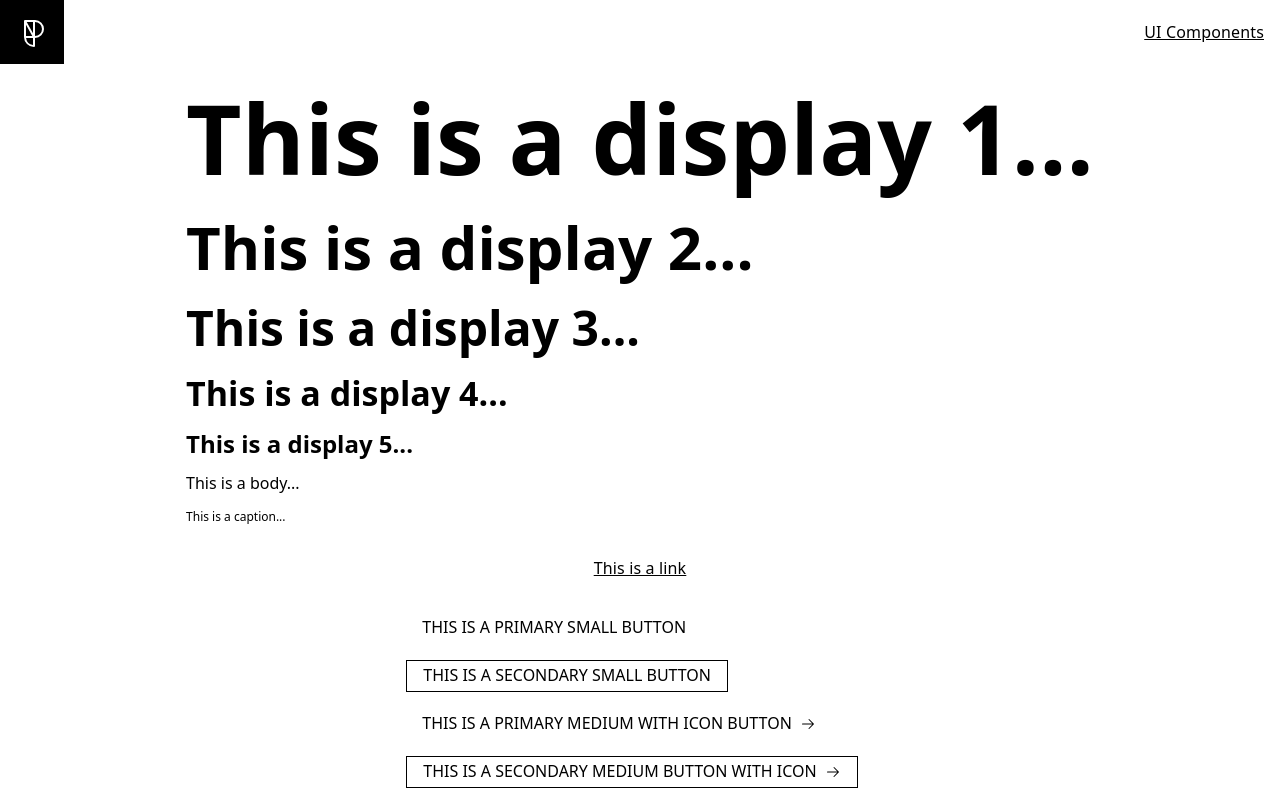
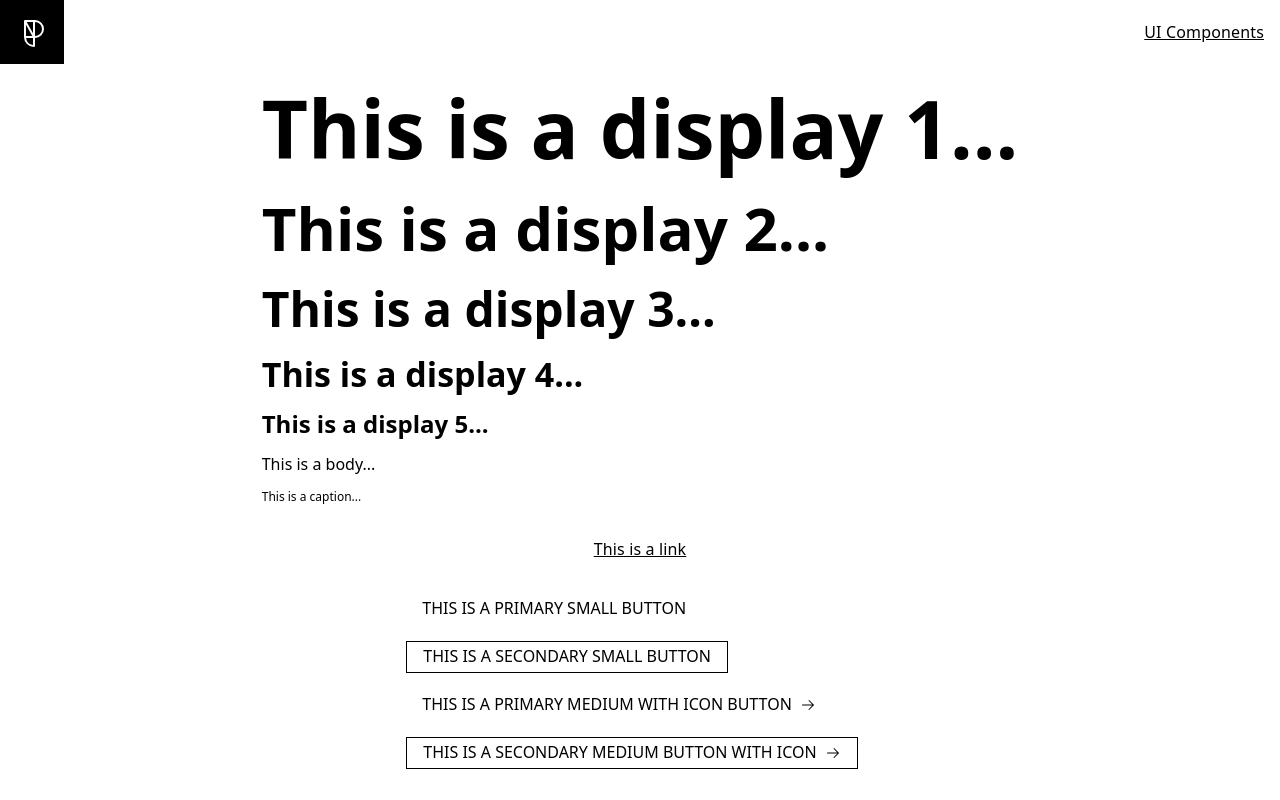
Before and after one commit to Hmoulvad/NewProject, a Next.js app: page /ui in a window 1280 px wide. Shown: the top 800 px of the page. Built offline with nearby package versions, Linux system fonts and the light colour scheme.

Commit message:
Update postcss.config.json and package.json, add postcss-preset-env and postcss-flexbugs-fixes

```diff
--- a/package.json
+++ b/package.json
@@ -26,7 +26,8 @@
     "@types/react-dom": "^18.2.18",
     "eslint": "^8.56.0",
     "eslint-config-next": "14.0.4",
-    "postcss-nesting": "^12.0.2",
+    "postcss-flexbugs-fixes": "^5.0.2",
+    "postcss-preset-env": "^9.3.0",
     "typescript": "^5.3.3"
   }
 }
--- /dev/null
+++ b/postcss.config.js
@@ -0,0 +1,15 @@
+module.exports = {
+  plugins: {
+    "postcss-flexbugs-fixes": {},
+    "postcss-preset-env": {
+      autoprefixer: {
+        flexbox: "no-2009",
+      },
+      stage: 3,
+      features: {
+        "custom-properties": false,
+        "nesting-rules": true,
+      },
+    },
+  },
+};
--- a/postcss.config.json
+++ /dev/null
@@ -1,3 +0,0 @@
-{
-  "plugins": ["postcss-nesting"]
-}
--- a/src/components/UI/Typography/styles.module.css
+++ b/src/components/UI/Typography/styles.module.css
@@ -1,5 +1,5 @@
 .base {
-  /* color: var(--primary-color); */
+  line-height: 1.2;
 }
 
 .inverted {
@@ -7,43 +7,56 @@
 }
 
 .display1 {
-  font-size: 6rem;
+  font-size: 5rem;
   font-weight: 600;
-  line-height: 1.2;
+
+  @media only screen and (max-width: 480px) {
+    font-size: 4rem;
+  }
 }
 
 .display2 {
   font-size: 3.75rem;
   font-weight: 600;
-  line-height: 1.2;
+
+  @media only screen and (max-width: 480px) {
+    font-size: 3rem;
+  }
 }
 
 .display3 {
   font-size: 3rem;
   font-weight: 600;
-  line-height: 1.2;
+
+  @media only screen and (max-width: 480px) {
+    font-size: 2.5rem;
+  }
 }
 
 .display4 {
   font-size: 2.125rem;
   font-weight: 600;
-  line-height: 1.2;
+
+  @media only screen and (max-width: 480px) {
+    font-size: 2rem;
+  }
 }
 
 .display5 {
   font-size: 1.5rem;
   font-weight: 600;
-  line-height: 1.2;
+
+  @media only screen and (max-width: 480px) {
+    font-size: 1.25rem;
+  }
 }
 
 .body {
   font-size: 1rem;
   font-weight: 400;
-  line-height: 1.2;
 }
 
 .caption {
   font-size: 0.75rem;
   font-weight: 400;
-  line-height: 1.2;
 }
--- a/src/styles/variables.css
+++ b/src/styles/variables.css
@@ -8,6 +8,10 @@
   --timing-short: 0.2s;
   --timing-medium: 0.4s;
   --timing-long: 0.6s;
+
+  /* Breakpoints */
+  --mobile-breakpoint: 480px;
+  --tablet-breakpoint: 768px;
 }
 
 @media (prefers-color-scheme: dark) {
```
Also changed, not shown: 1 other file (tests, documents, lock files or other folders).
